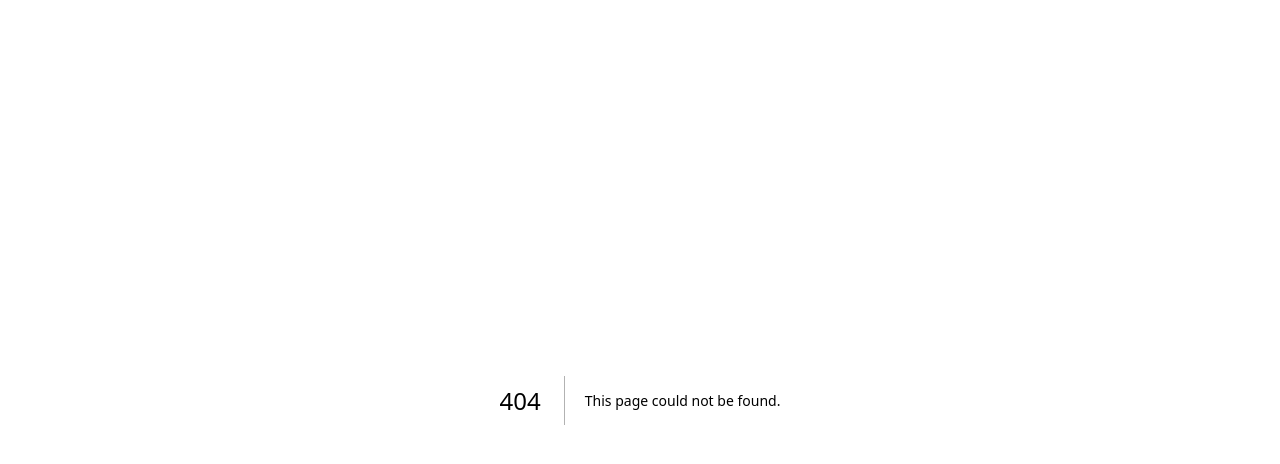
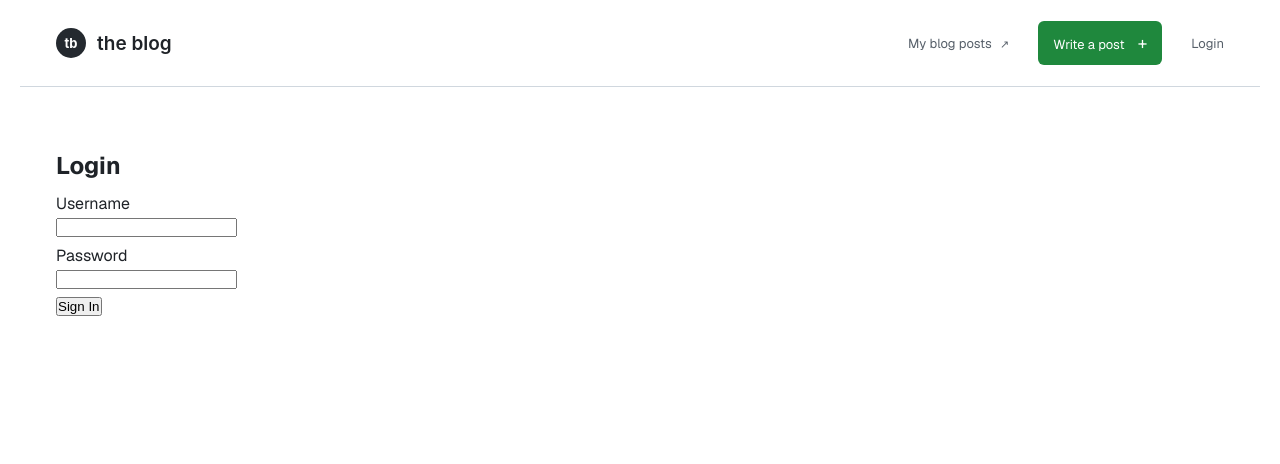
Before and after one commit to geoli96/blog-app-lexicon, a Next.js app: page /login in a window 1280 px wide. Before the commit this address had no page. Shown: the top 464 px of the page. Built offline with nearby package versions, Linux system fonts and the light colour scheme.

Commit message:
refactor header

```diff
--- /dev/null
+++ b/app/components/SignInForm.module.css
@@ -0,0 +1,3 @@
+.form { display: flex; flex-direction: column; gap: 8px; align-items: flex-start; }
+
+.formGroup { display: flex; flex-direction: column; gap: 4px; align-items: flex-start; }
--- /dev/null
+++ b/app/components/SignInForm.tsx
@@ -0,0 +1,30 @@
+"use client"
+import { useState } from "react"
+import styles from "./SignInForm.module.css"
+
+export default function SignInForm() {
+  const [username, setUsername] = useState("")
+  const [password, setPassword] = useState("")
+
+  const handleSubmit = async (e: React.FormEvent) => {
+    e.preventDefault();
+  }
+
+  return (
+    <form className={styles.form} onSubmit={handleSubmit}>
+        <div className={styles.formGroup}>
+      <label htmlFor="username">
+        Username
+        </label>
+        <input name="username" type="text" value={username} onChange={(e) => setUsername(e.target.value)} required />
+        </div>
+        <div className={styles.formGroup}>
+      <label htmlFor="password">
+        Password
+        </label>
+        <input name="password" type="password" value={password} onChange={(e) => setPassword(e.target.value)} required />
+        </div>
+      <button type="submit">Sign In</button>
+    </form>
+  )
+}
--- a/app/components/SiteHeader.tsx
+++ b/app/components/SiteHeader.tsx
@@ -1,14 +1,16 @@
+"use client";
+
 import Link from "next/link";
 import { ReactNode } from "react";
 import styles from "./SiteHeader.module.css";
 
-export default function SiteHeader({ actions }: { actions: ReactNode }) {
+export default function SiteHeader({ actions }: { actions?: ReactNode }) {
   return <header className={styles.header}>
     <Link className={styles.wordmark} href="/" aria-label="Back to the blog">
       <span className={styles.mark}>tb</span>
       <span>the blog</span>
     </Link>
-    <nav className={styles.actions} aria-label="Main navigation">{actions}</nav>
+    <nav className={styles.actions} aria-label="Main navigation">{actions}<HeaderLink href="/my-posts">My blog posts <span>↗</span></HeaderLink><HeaderLink href="/write-post" primary>Write a post <b>+</b></HeaderLink> <HeaderLink href="/login">Login</HeaderLink></nav>
   </header>;
 }
 
--- a/app/edit-post/[id]/page.tsx
+++ b/app/edit-post/[id]/page.tsx
@@ -2,7 +2,7 @@ import Link from "next/link";
 import { getPost } from "../../lib/posts";
 import EditForm from "./EditForm";
 import styles from "./page.module.css";
-import SiteHeader, { HeaderLink } from "../../components/SiteHeader";
+import SiteHeader from "../../components/SiteHeader";
 
 export default async function EditPost({ params }: { params: Promise<{ id: string }> }) {
   const { id } = await params;
@@ -11,7 +11,7 @@ export default async function EditPost({ params }: { params: Promise<{ id: strin
   if (!post) return <main className={styles.state}><h1>Post not found</h1><Link href="/my-posts">Return to my posts</Link></main>;
 
   return <main className={styles.page}>
-    <SiteHeader actions={<HeaderLink href="/my-posts">My blog posts <span>↗</span></HeaderLink>} />
+    <SiteHeader />
     <section className={styles.editor}>
       <Link className={styles.backLink} href={`/posts/${post.id}`}>← Back to post</Link>
       <EditForm post={post} />
--- a/app/globals.css
+++ b/app/globals.css
@@ -34,9 +34,3 @@ a {
   color: inherit;
   text-decoration: none;
 }
-
-@media (prefers-color-scheme: dark) {
-  html {
-    color-scheme: dark;
-  }
-}
--- /dev/null
+++ b/app/login/page.module.css
@@ -0,0 +1,10 @@
+.page {
+  min-height: 100vh;
+  color: #1f2328;
+  background: #ffffff;
+  font-family: var(--font-geist-sans), sans-serif;
+}
+
+.content { max-width: 1240px; margin: 0 auto; padding: 63px 36px 90px; }
+
+.title{margin-bottom: 12px;}
--- /dev/null
+++ b/app/login/page.tsx
@@ -0,0 +1,15 @@
+import SignInForm from "../components/SignInForm";
+import SiteHeader from "../components/SiteHeader";
+import styles from "./page.module.css";
+
+export default async function LoginPage() {
+  return (
+    <main className={styles.page}>
+        <SiteHeader  />
+        <section className={styles.content}>
+      <h1 className={styles.title}>Login</h1>
+      <SignInForm />
+      </section>
+    </main>
+  );
+}
--- a/app/my-posts/[id]/page.tsx
+++ b/app/my-posts/[id]/page.tsx
@@ -10,7 +10,7 @@ export default async function MyPost({ params }: { params: Promise<{ id: string
   if (!post) return <main className={styles.state}><h1>Post not found</h1><Link href="/my-posts">Return to my posts</Link></main>;
 
   return <main className={styles.page}>
-    <SiteHeader actions={<HeaderLink href="/my-posts">My blog posts <span>↗</span></HeaderLink>} />
+    <SiteHeader />
     <article className={styles.article}>
       <Link className={styles.backLink} href="/my-posts">← Back to my posts</Link>
       <div className={styles.meta}><span>{post.category}</span><i />{post.date}<i />{post.readTime}</div>
--- a/app/my-posts/page.tsx
+++ b/app/my-posts/page.tsx
@@ -15,7 +15,7 @@ export default async function MyPosts({ searchParams }: { searchParams: Promise<
 
   return (
     <main className={styles.page}>
-      <SiteHeader actions={<HeaderLink href="/write-post" primary>Write a post <b>+</b></HeaderLink>} />
+      <SiteHeader  />
       <section className={styles.content}>
         <Link className={styles.backLink} href="/">← Back home</Link>
         <div className={styles.titleRow}>
--- a/app/page.tsx
+++ b/app/page.tsx
@@ -2,7 +2,7 @@ import Link from "next/link";
 import styles from "./page.module.css";
 import { categories, getPosts, Post } from "./lib/posts";
 import CategoryFilter from "./CategoryFilter";
-import SiteHeader, { HeaderLink } from "./components/SiteHeader";
+import SiteHeader from "./components/SiteHeader";
 import SearchForm from "./components/SearchForm";
 
 export default async function Home({ searchParams }: { searchParams: Promise<{ search?: string; category?: string; page?: string }> }) {
@@ -33,7 +33,7 @@ export default async function Home({ searchParams }: { searchParams: Promise<{ s
 
   return (
     <div className={styles.page}>
-      <SiteHeader actions={<><HeaderLink href="/my-posts">My blog posts <span>{posts.length}</span></HeaderLink><HeaderLink href="/write-post" primary>Write a post <b>+</b></HeaderLink></>} />
+      <SiteHeader />
 
       <main className={styles.main}>
         <>
--- a/package.json
+++ b/package.json
@@ -11,11 +11,14 @@
     "lint": "eslint"
   },
   "dependencies": {
+    "bcryptjs": "^3.0.3",
+    "jose": "^6.2.10",
     "next": "16.3.4",
     "react": "19.2.8",
     "react-dom": "19.2.8"
   },
   "devDependencies": {
+    "@types/bcryptjs": "^2.4.6",
     "@types/node": "^20",
     "@types/react": "^19",
     "@types/react-dom": "^19",
```
Also changed, not shown: 1 other file (tests, documents, lock files or other folders).
